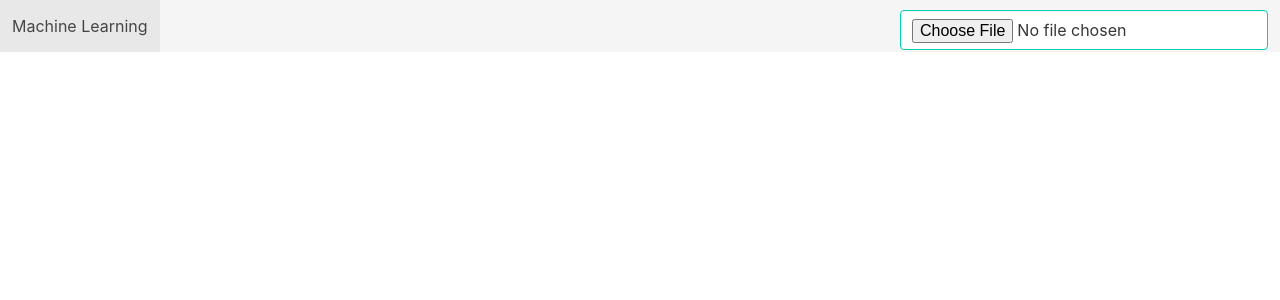
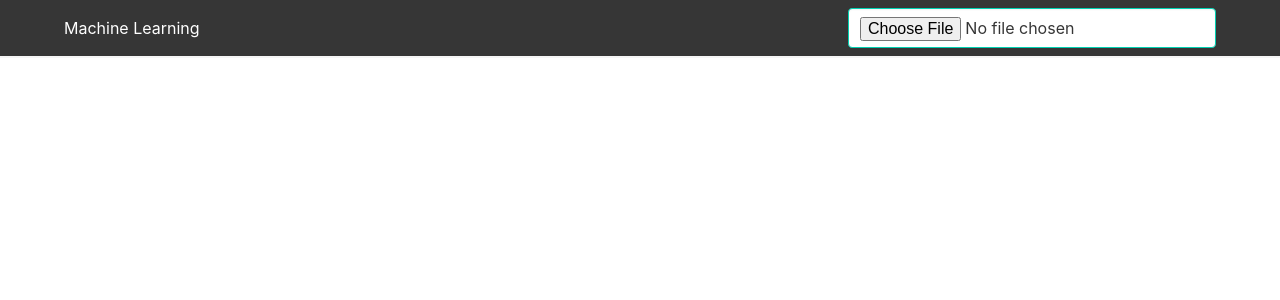
Before and after one commit to warlockxins/machine_learning_demo, a Vue app: page / in a window 1280 px wide. Shown: the top 300 px of the page. Built offline with nearby package versions, Linux system fonts and the light colour scheme.

Commit message:
minor ui improvements in header

```diff
--- a/src/App.vue
+++ b/src/App.vue
@@ -5,7 +5,6 @@
             v-on:learn="startLearning"
             v-on:reset="reset"
             :canLearn="canLearn"
-            :finishedLearning="finishedLearning"
         ></header-navigation>
         <progress
             v-if="isTraining"
--- a/src/components/HeaderNavigation.vue
+++ b/src/components/HeaderNavigation.vue
@@ -1,5 +1,10 @@
 <template>
-    <nav class="navbar is-light is-fixed-top" role="navigation" aria-label="main navigation">
+    <nav
+        class="navbar is-dark is-fixed-top has-shadow"
+        role="navigation"
+        aria-label="main navigation"
+    >
+        <div class="container">
             <div class="navbar-brand">
                 <a class="navbar-item">Machine Learning</a>
                 <a
@@ -18,12 +23,19 @@
             </div>
 
             <div id="navbar" class="navbar-menu" :class="{'is-active': menuExpanded}">
-            <div class="navbar-start"></div>
+                <div class="navbar-start">
+                    <a
+                        href="#"
+                        class="navbar-item has-text-primary"
+                        v-if="selected || parsed"
+                        type="button"
+                        v-on:click="reset"
+                    >Clear dataset</a>
+                </div>
                 <div class="navbar-end">
                     <div class="navbar-item">
-                    <div class="buttons">
-                        <div class="field" v-if="!parsed">
-                            <div class="control">
+                        <div class="field is-grouped">
+                            <div class="control" v-if="!parsed">
                                 <input
                                     ref="file"
                                     class="input is-primary"
@@ -35,7 +47,6 @@
                                     v-on:change="onFile"
                                 >
                             </div>
-                        </div>
                             <button
                                 v-else
                                 class="button is-primary"
@@ -43,7 +54,7 @@
                                 id="submit-learn"
                                 v-on:click="$emit('learn')"
                                 :disabled="!canLearn"
-                        >{{ finishedLearning ? "Another GO!" : "Learn"}}</button>
+                            >Learn</button>
                             <button
                                 v-if="selected"
                                 class="button is-primary"
@@ -51,13 +62,7 @@
                                 id="submit-parse"
                                 v-on:click="parseFile"
                             >Parse</button>
-
-                        <button
-                            v-if="selected || parsed"
-                            class="button is-light"
-                            type="button"
-                            v-on:click="reset"
-                        >Clear</button>
+                        </div>
                     </div>
                 </div>
             </div>
@@ -67,11 +72,11 @@
 
 <script>
 import Papa from "papaparse";
-const maxSize = 200285; // 200 kB
+import { MAX_FILE_SIZE } from "../utils/constants.js";
 
 export default {
     name: "header-navigation",
-    props: ["canLearn", "finishedLearning"],
+    props: ["canLearn"],
     data: function() {
         return {
             menuExpanded: true,
@@ -92,7 +97,7 @@ export default {
             if (this.$refs.file.files.length === 0) {
                 return;
             }
-            if (this.$refs.file.files[0].size > maxSize) {
+            if (this.$refs.file.files[0].size > MAX_FILE_SIZE) {
                 alert("Sorry this File is too big!");
                 this.reset();
                 return;
--- a/src/utils/constants.js
+++ b/src/utils/constants.js
@@ -1,2 +1,4 @@
+export const MAX_FILE_SIZE = 200285; // 200 kB
+
 export const IS_INPUT = true;
 export const IS_OUTPUT = false;
```
Also changed, not shown: 1 other file (tests, documents, lock files or other folders). Lines whose indentation alone changed are shown as unchanged.
